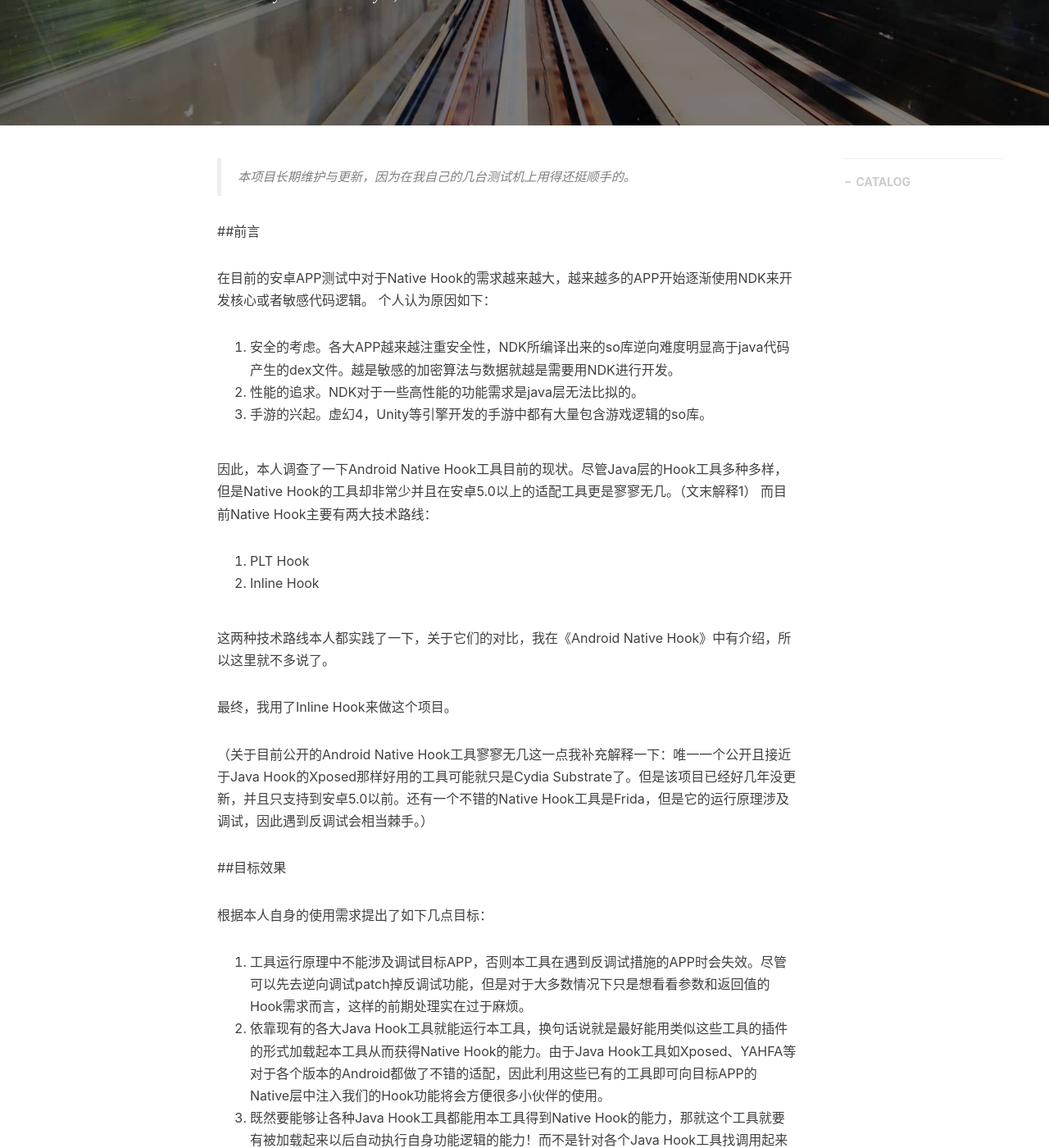
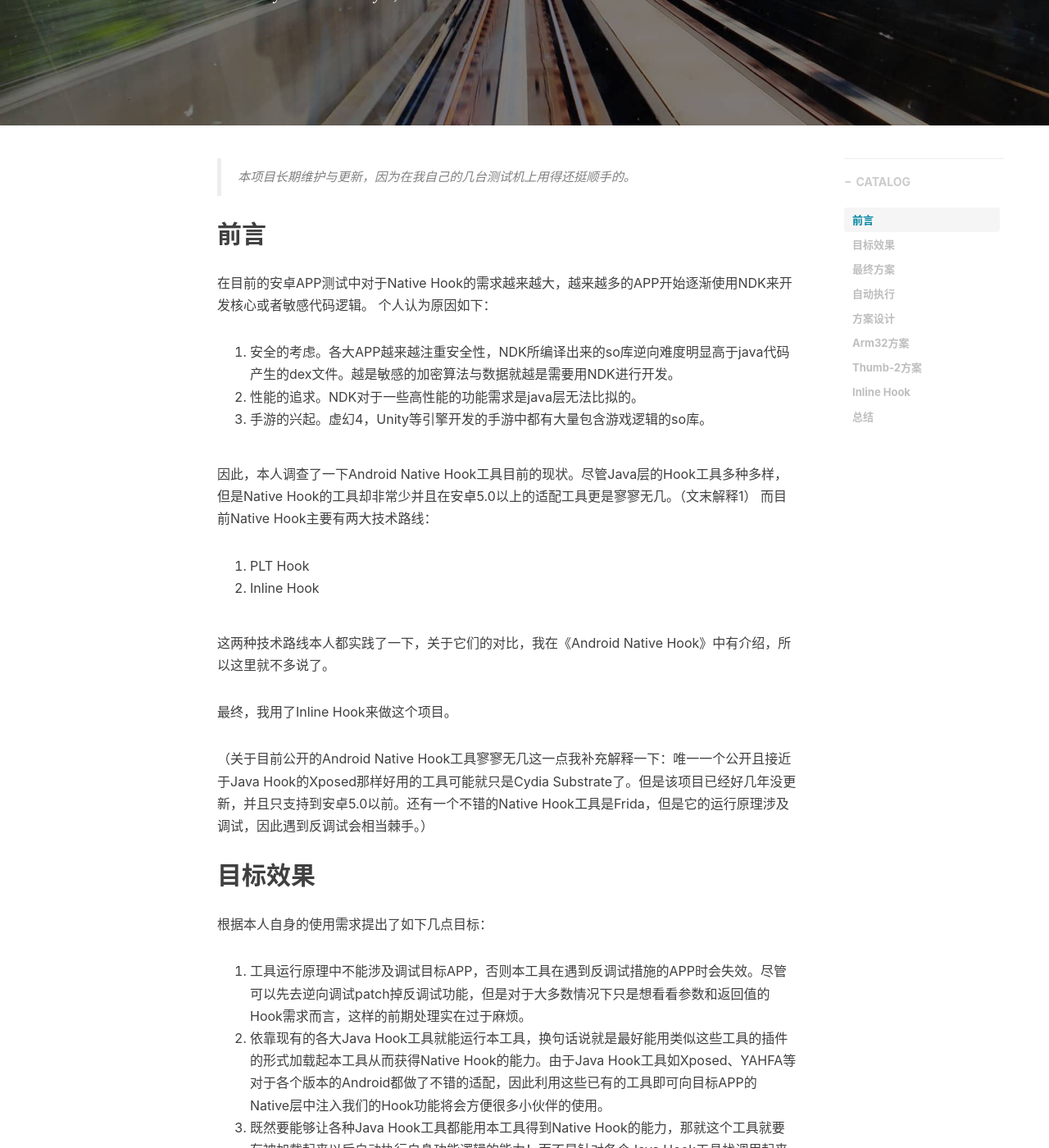
Before and after one commit to GToad/GToad.github.io, a Jekyll site: the page built from _posts/2018-07-06-Auto-Native-Hook.markdown, in a window 1280 px wide and 1400 px high, scrolled down 364 px. Shown: the whole window at 82% size. Built offline with Jekyll 4.4.1, drawn with Linux system fonts in a browser that asks for light colours; nearby versions of some CDN libraries; comment, search, counter and statistics services are not loaded; some of the changed text lies outside the part shown.

Commit message:
try the markdown posts

````diff
--- a/_posts/2018-07-06-Auto-Native-Hook.markdown
+++ b/_posts/2018-07-06-Auto-Native-Hook.markdown
@@ -17,7 +17,7 @@ tags:
 
 > 本项目长期维护与更新，因为在我自己的几台测试机上用得还挺顺手的。
 
-##前言
+## 前言
 
 在目前的安卓APP测试中对于Native Hook的需求越来越大，越来越多的APP开始逐渐使用NDK来开发核心或者敏感代码逻辑。
 个人认为原因如下：
@@ -37,7 +37,7 @@ tags:
 （关于目前公开的Android Native Hook工具寥寥无几这一点我补充解释一下：唯一一个公开且接近于Java Hook的Xposed那样好用的工具可能就只是Cydia Substrate了。但是该项目已经好几年没更新，并且只支持到安卓5.0以前。还有一个不错的Native Hook工具是Frida，但是它的运行原理涉及调试，因此遇到反调试会相当棘手。）
 
 
-##目标效果
+## 目标效果
 
 根据本人自身的使用需求提出了如下几点目标：
 
@@ -48,14 +48,14 @@ tags:
 5. 修复Inline Hook后的原本指令。
 6. Hook目标的最小单位至少是函数，最好可以是某行汇编代码。
 
-##最终方案
+## 最终方案
 
 最后完成项目的方案是：本工具是一个so库。用Java Hook工具在APP运行一开始的onCreate方法处Hook，然后
 加载本so后，自动开始执行Hook逻辑。
 为了方便叙述，接下来的Java Hook工具我就使用目前这类工具里最流行的Xposed，本项目的生成文件名为libautohook.so。
 
 
-##自动执行
+## 自动执行
 
 我们只是用Xposed加载了这个libautohook.so，那其中的函数该怎么自动执行呢？
 目前想到两个方法：
@@ -68,9 +68,9 @@ tags:
 
 值得一提的是，`constructor`属性的函数是可以有多个的，对其执行顺序有要求的同学可以通过在代码中对这些函数声明进行排序从而改变其在.init_array中的顺序，二者是按顺序对应的。而执行时，会从.init_array中自上而下地执行这些函数。
 
-##方案设计
+## 方案设计
 
-###Arm32方案
+### Arm32方案
 
 现在我们的代码可以在一开始就执行了，那该如何设计这套Inline Hook方案呢？目标是thumb-2和arm指令集下是两套相似的方案。我参考了腾讯游戏安全实验室的一篇教程，其中给出了一个初步的armv7指令集下的Native Hook方案，整理后如下图：
 
@@ -117,7 +117,7 @@ LDR PC, [PC, #-4]
 HOOK_ADDR+8
 ```
 
-###Thumb-2方案
+### Thumb-2方案
 
 以上是本工具在arm指令集上的Native Hook基本方案。那么在thumb-2指令集上该怎么办呢？我决定使用多模式切换来实现，整理后如下图：
 
@@ -222,17 +222,13 @@ HOOK_ADDR+8
 ```
 
 
-
-##
-
-
-##Inline Hook
+## Inline Hook
 
 本技术路线的基本原理是在代码段中插入跳转，从而达到Hook的效果。详情如下图所示：
 
 
 
-##总结
+## 总结
 
 从上面的分析中不难看出，这两种技术各有特点。PLT Hook技术就好比自行车，容易得到，操作简便，但是功能极为有限;Inline Hook技术就像汽车，造价昂贵，操作复杂，但是几乎可以应对各种需求。
 因此对于正在寻找Native Hook工具的同学们需要仔细预估一下自己的Native Hook需求，如果只对于系统调用有参数或者性能上的监控需求，那可以考虑PLT Hook，而如果是希望应对各种各样APP自己独有的NDK函数或者代码段的话，目前只能选择Inline Hook。
````
